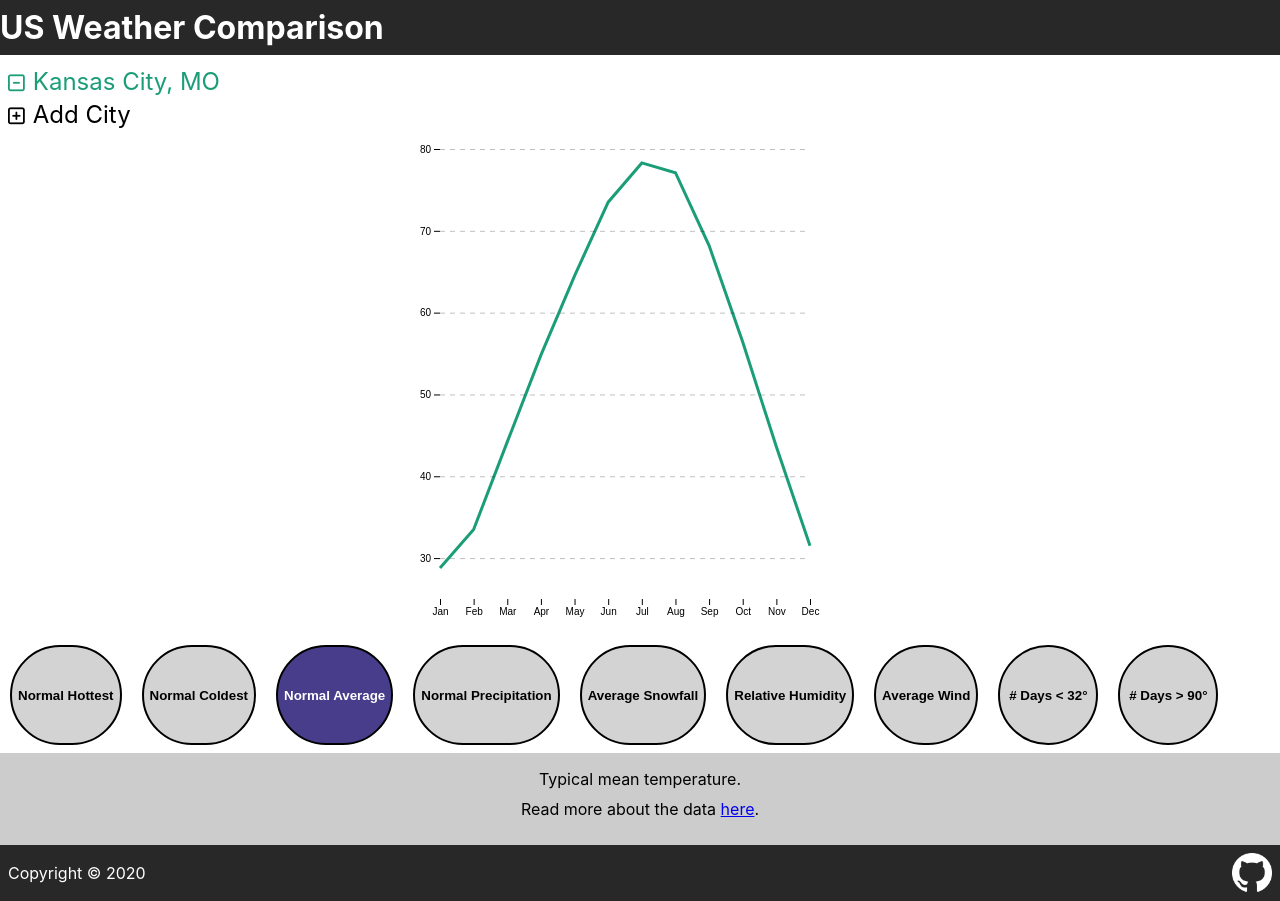
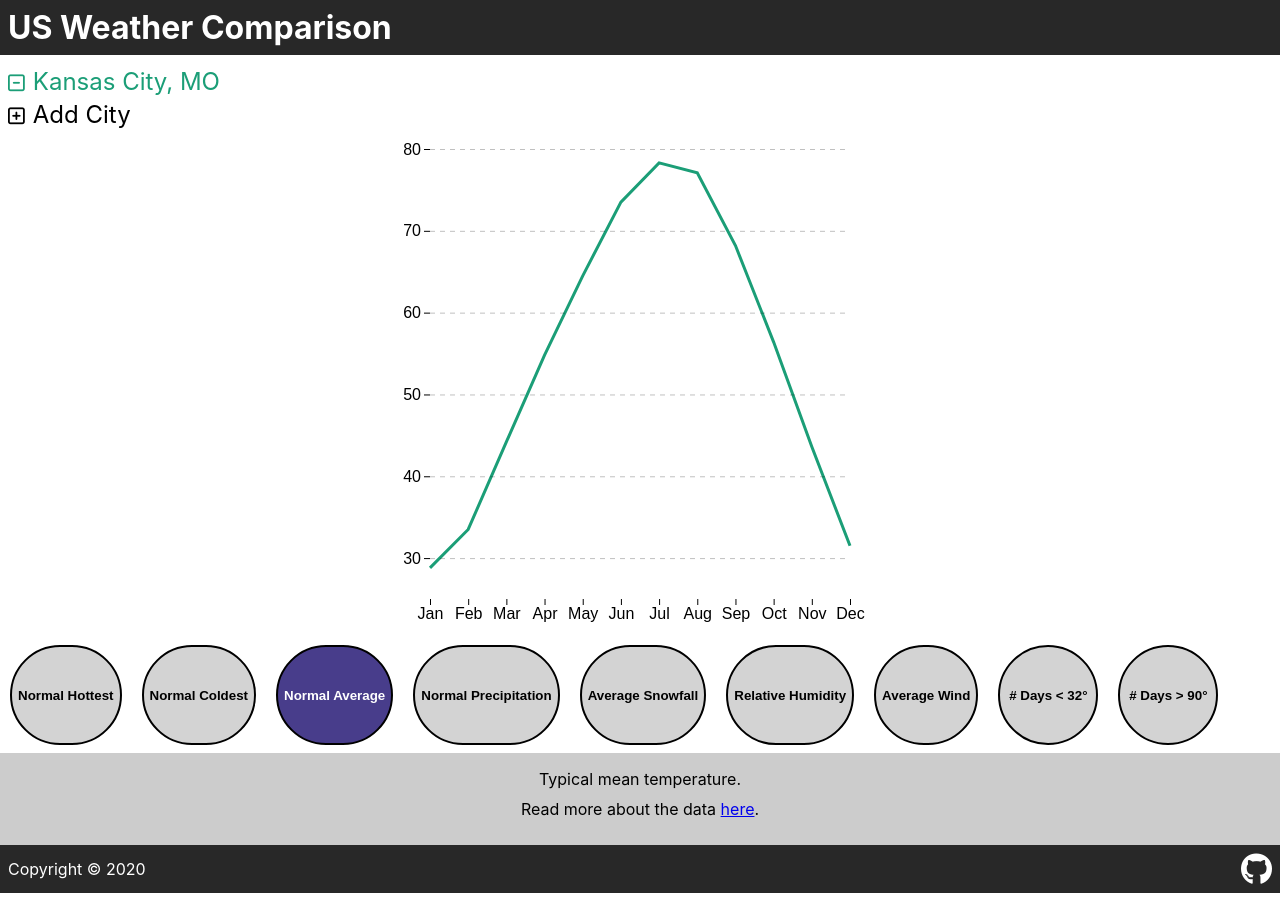
Before and after one commit to DaleMatthews/weather-compare, a React (Create React App) app in the folder weather-compare-app/: page / in a window 1280 px wide. Built offline with nearby package versions, Linux system fonts and the light colour scheme; the HTML template or start-up script is replaced by a standard one.

Commit message:
Polish and fix chrome bug again

```diff
--- a/weather-compare-app/src/components/DisplayCities/DisplayCities.js
+++ b/weather-compare-app/src/components/DisplayCities/DisplayCities.js
@@ -21,7 +21,7 @@ class DisplayCities extends Component {
 
   render() {
     const selectedCities = this.props.selectedCities.map((city, i) => (
-      <div className={`selected-city selected-city--${i}`} onClick={() => this.props.removeCitySelection(city)}>
+      <div key={i} className={`selected-city selected-city--${i}`} onClick={() => this.props.removeCitySelection(city)}>
         <i className="far fa-minus-square"></i>
         <span>{city}</span>
       </div>
--- a/weather-compare-app/src/components/Footer/Footer.css
+++ b/weather-compare-app/src/components/Footer/Footer.css
@@ -11,9 +11,10 @@ footer > div {
   justify-content: center;
 }
 
-footer img {
-  width: 40px;
+footer i {
+  color: white;
 }
 footer a {
   display: flex;
+  text-decoration: none;
 }
--- a/weather-compare-app/src/components/Footer/Footer.js
+++ b/weather-compare-app/src/components/Footer/Footer.js
@@ -8,7 +8,7 @@ export default () => {
         <span>Copyright © { (new Date()).getFullYear() }</span>
         <div className="spacer"></div>
         <a href="https://github.com/dalematthews/weather-compare">
-          <img src="/GitHub-Mark-Light-64px.png"/>
+          <i class="fab fa-2x fa-github"></i>
         </a>
       </div>
     </footer>
--- a/weather-compare-app/src/components/Header/Header.css
+++ b/weather-compare-app/src/components/Header/Header.css
@@ -1,5 +1,5 @@
 header {
-  width: 100%;
+  align-self: stretch;
   background-color: rgb(40, 40, 40);
   color: white;
   padding: 8px;
--- a/weather-compare-app/src/components/WeatherChart/WeatherChart.js
+++ b/weather-compare-app/src/components/WeatherChart/WeatherChart.js
@@ -15,7 +15,7 @@ class WeatherChart extends Component {
       return;
     }
 
-    const margin = { top: 20, right: 80, bottom: 30, left: 50 };
+    const margin = { top: 20, right: 40, bottom: 30, left: 40 };
     const width = svg.attr("width") - margin.left - margin.right;
     const height = svg.attr("height") - margin.top - margin.bottom;
     const g = svg
@@ -65,11 +65,14 @@ class WeatherChart extends Component {
     g.append("g")
       .attr("class", "axis axisX")
       .attr("transform", "translate(0," + height + ")")
-      .call(d3.axisBottom(x).tickFormat(date => ["Jan", "Feb", "Mar", "Apr", "May", "Jun", "Jul", "Aug", "Sep", "Oct", "Nov", "Dec"][date]));
+      .call(d3.axisBottom(x).tickFormat(date => ["Jan", "Feb", "Mar", "Apr", "May", "Jun", "Jul", "Aug", "Sep", "Oct", "Nov", "Dec"][date]))
+      .style("font-size", "1rem");
 
     g.append("g")
       .attr("class", "axis axisY")
-      .call(d3.axisLeft(y).ticks(6));
+      .call(d3.axisLeft(y).ticks(6))
+      .style("font-size", "1rem");
+
     var city = g
       .selectAll(".city")
       .data(cities)
@@ -83,6 +86,7 @@ class WeatherChart extends Component {
       .attr("d", d => line(d.values))
       .attr("stroke", (d, index) => color(index))
 
+    // don't have labels
     // city
     //   .append("text")
     //   .datum(d => ({ id: d.id, value: d.values[d.values.length - 1] }))
@@ -113,8 +117,6 @@ class WeatherChart extends Component {
         id="weatherSvg"
         viewBox="0 0 500 500"
         preserveAspectRatio="xMidYMid meet"
-        width="100%"
-        height="100%"
       >
         <svg width="500" height="500"></svg>
       </svg>
```
Also changed, not shown: weather-compare-app/public/GitHub-Mark-Light-64px.png (deleted).
